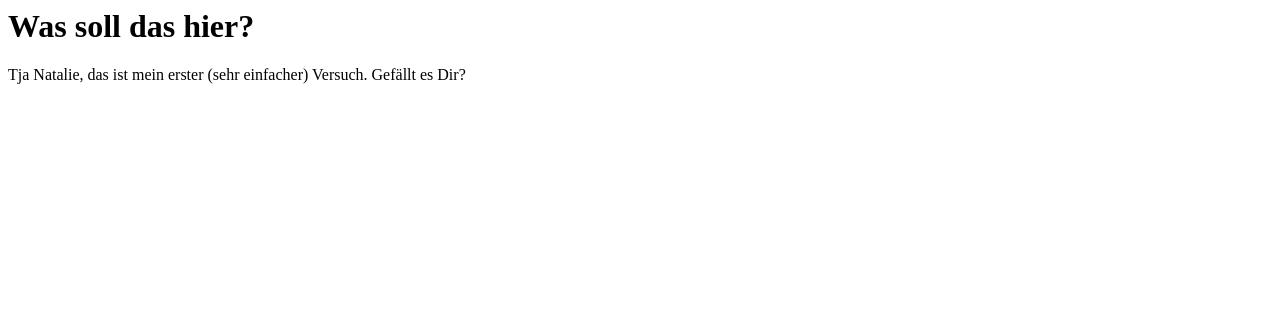
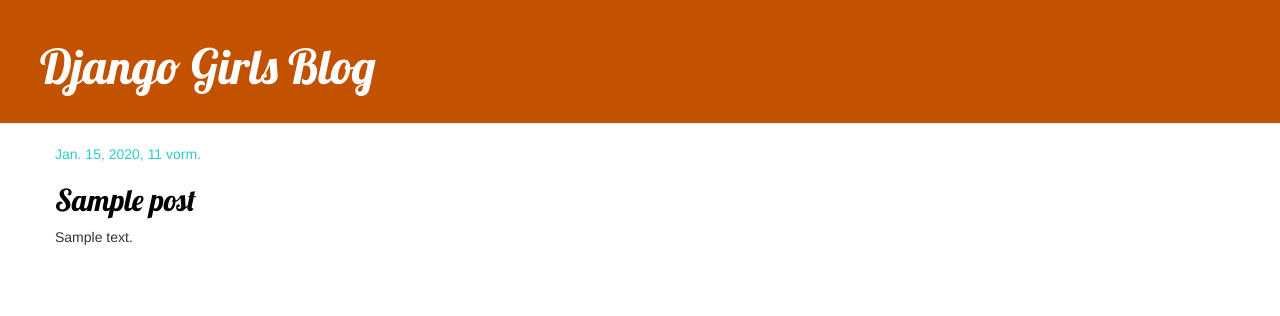
Before and after one commit to HandyBrieftaube/my-first-blog, a Django app: page / in a window 1280 px wide. Shown: the top 316 px of the page. Run offline with Django 3.2, Linux system fonts and the light colour scheme; tables that the repository leaves empty hold one stand-in row (values such as "Sample post"); some libraries are stand-ins or nearby versions.

Commit message:
- statics  - details

```diff
--- /dev/null
+++ b/blog/static/css/blog.css
@@ -0,0 +1,46 @@
+.page-header {
+    background-color: #C25100;
+    margin-top: 0;
+    padding: 20px 20px 20px 40px;
+}
+
+.page-header h1, .page-header h1 a, .page-header h1 a:visited, .page-header h1 a:active {
+    color: #ffffff;
+    font-size: 36pt;
+    text-decoration: none;
+}
+
+.content {
+    margin-left: 40px;
+}
+
+h1, h2, h3, h4 {
+    font-family: 'Lobster', cursive;
+}
+
+.date {
+    color: #2fcbcb;
+}
+
+.save {
+    float: right;
+}
+
+.post-form textarea, .post-form input {
+    width: 100%;
+}
+
+.top-menu, .top-menu:hover, .top-menu:visited {
+    color: #ffffff;
+    float: right;
+    font-size: 26pt;
+    margin-right: 20px;
+}
+
+.post {
+    margin-bottom: 70px;
+}
+
+.post h2 a, .post h2 a:visited {
+    color: #000000;
+}
--- /dev/null
+++ b/blog/templates/blog/base.html
@@ -0,0 +1,24 @@
+{% load static %}
+<html>
+    <head>
+        <title>Django Girls blog</title>
+        <link rel="stylesheet" href="//maxcdn.bootstrapcdn.com/bootstrap/3.2.0/css/bootstrap.min.css">
+        <link rel="stylesheet" href="//maxcdn.bootstrapcdn.com/bootstrap/3.2.0/css/bootstrap-theme.min.css">
+        <link href='//fonts.googleapis.com/css?family=Lobster&subset=latin,latin-ext' rel='stylesheet' type='text/css'>
+        <link rel="stylesheet" href="{% static 'css/blog.css' %}">
+    </head>
+    <body>
+        <div class="page-header">
+            <h1><a href="/">Django Girls Blog</a></h1>
+        </div>
+
+        <div class="content container">
+            <div class="row">
+                <div class="col-md-8">
+                    {% block content %}
+                    {% endblock %}
+                </div>
+            </div>
+        </div>
+    </body>
+</html>
--- a/blog/templates/blog/post_list.html
+++ b/blog/templates/blog/post_list.html
@@ -1,11 +1,11 @@
-<html>
-    <head>
-        <title>Meine erste Webseite :)</title>
-    </head>
-    <body>
-        <div>
-            <h1>Was soll das hier?</h1>
-            <p>Tja Natalie, das ist mein erster (sehr einfacher) Versuch. Gefällt es Dir?</p>
+{% extends 'blog/base.html' %}
+
+{% block content %}
+    {% for post in posts %}
+        <div class="post">
+            <div class="date">{{ post.published_date }}</div>
+            <h2><a href="{% url 'post_detail' pk=post.pk %}">{{ post.title }}</a></h2>
+            <p>{{ post.text|linebreaksbr }}</p>
         </div>
-    </body>
-</html>
+    {% endfor %}
+{% endblock %}
--- a/blog/urls.py
+++ b/blog/urls.py
@@ -3,4 +3,5 @@
 
 urlpatterns = [
     path('', views.post_list, name='post_list'),
+    path('post/<int:pk>/', views.post_detail, name='post_detail'),
 ]
--- a/blog/views.py
+++ b/blog/views.py
@@ -1,4 +1,11 @@
-from django.shortcuts import render
+from django.shortcuts import render, get_object_or_404
+from django.utils import timezone
+from .models import Post
 
 def post_list(request):
-    return render(request, 'blog/post_list.html', {})
+    posts = Post.objects.filter(published_date__lte=timezone.now()).order_by('published_date')
+    return render(request, 'blog/post_list.html', {'posts': posts})
+
+def post_detail(request, pk):
+    post = get_object_or_404(Post, pk=pk)
+    return render(request, 'blog/post_detail.html', {'post': post})
```
Also changed, not shown: blog/templates/blog/post_detail.html (added, +11 -0 lines).
